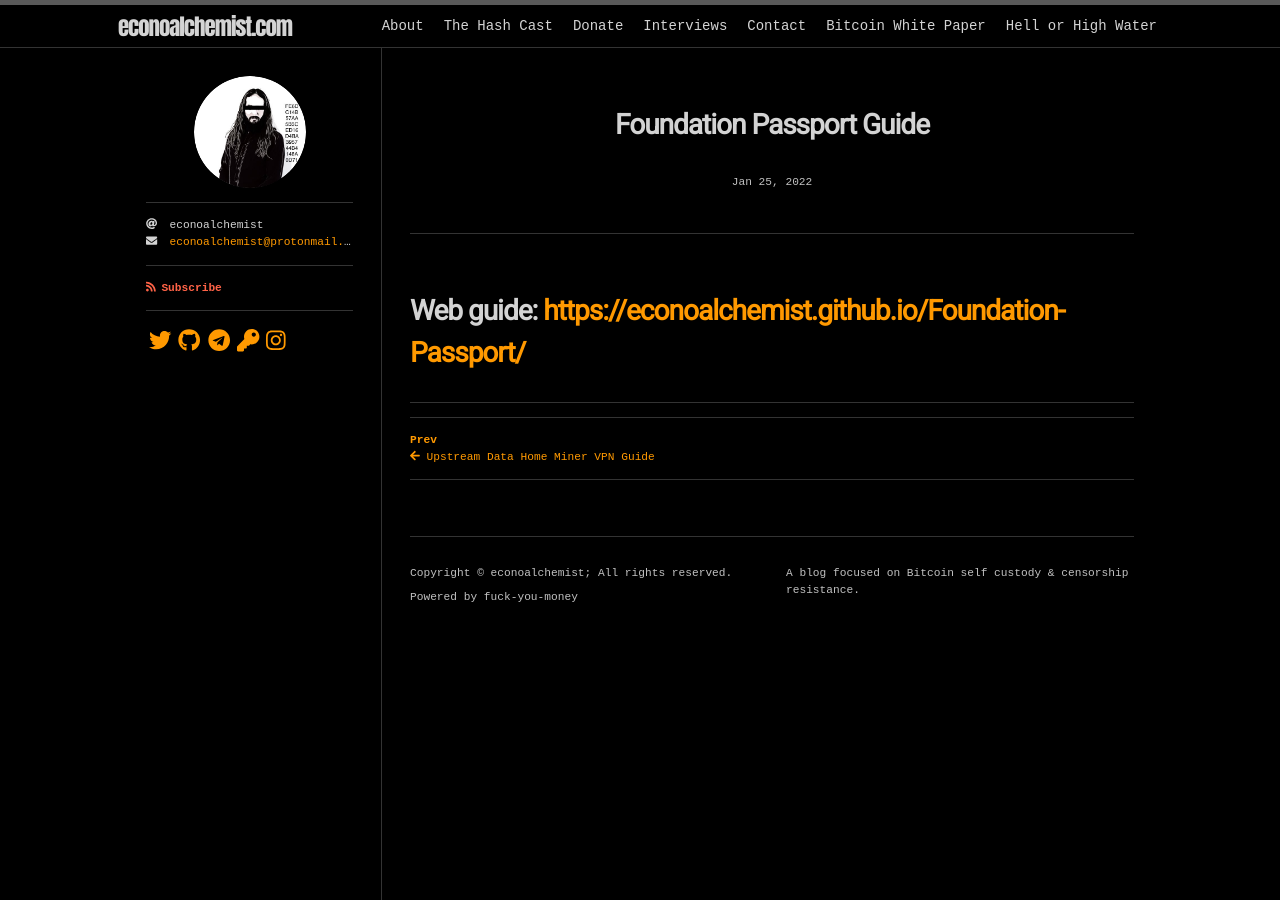
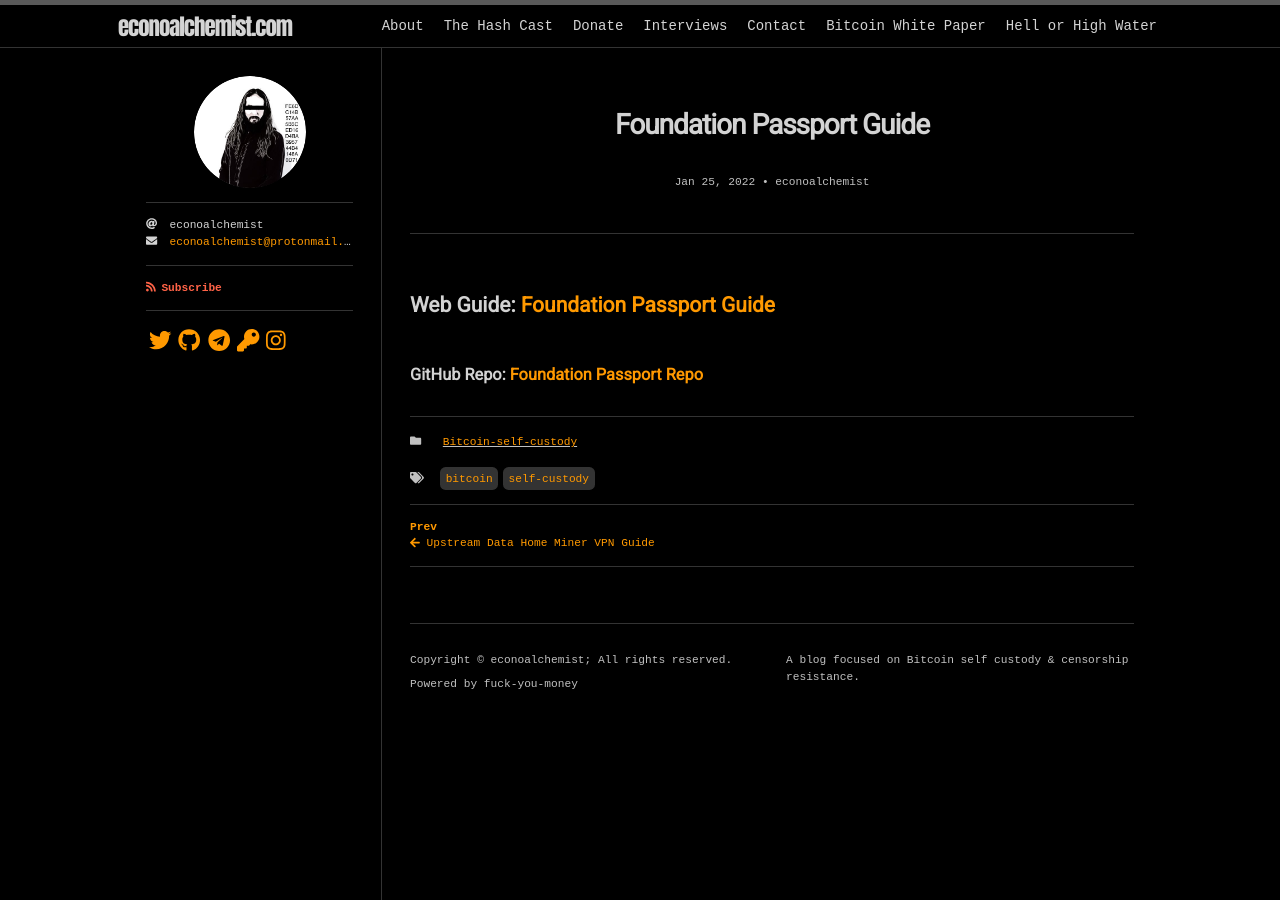
Before and after one commit to econoalchemist/econoalchemist.github.io, a Jekyll site: the page built from _posts/2022-01-25-Foundation-Passport-Guide.md, in a window 1280 px wide. Built offline with Jekyll 4.4.1, drawn with Linux system fonts in a browser that asks for light colours; nearby versions of some CDN libraries; some web fonts are replaced; our own code applies the rules of GitHub Pages for plain Markdown files.

Commit message:
Update 2022-01-25-Foundation-Passport-Guide.md

```diff
--- a/_posts/2022-01-25-Foundation-Passport-Guide.md
+++ b/_posts/2022-01-25-Foundation-Passport-Guide.md
@@ -1 +1,11 @@
-# Web guide: [https://econoalchemist.github.io/Foundation-Passport/](https://econoalchemist.github.io/Foundation-Passport/)
+---
+layout: post
+toc: false
+title: "Foundation Passport Guide"
+categories: Bitcoin-self-custody
+tags: [bitcoin, self custody]
+author:
+  - econoalchemist
+---
+## Web Guide: [Foundation Passport Guide](https://econoalchemist.github.io/Foundation-Passport/)
+### GitHub Repo: [Foundation Passport Repo](https://github.com/econoalchemist/Foundation-Passport)
```
